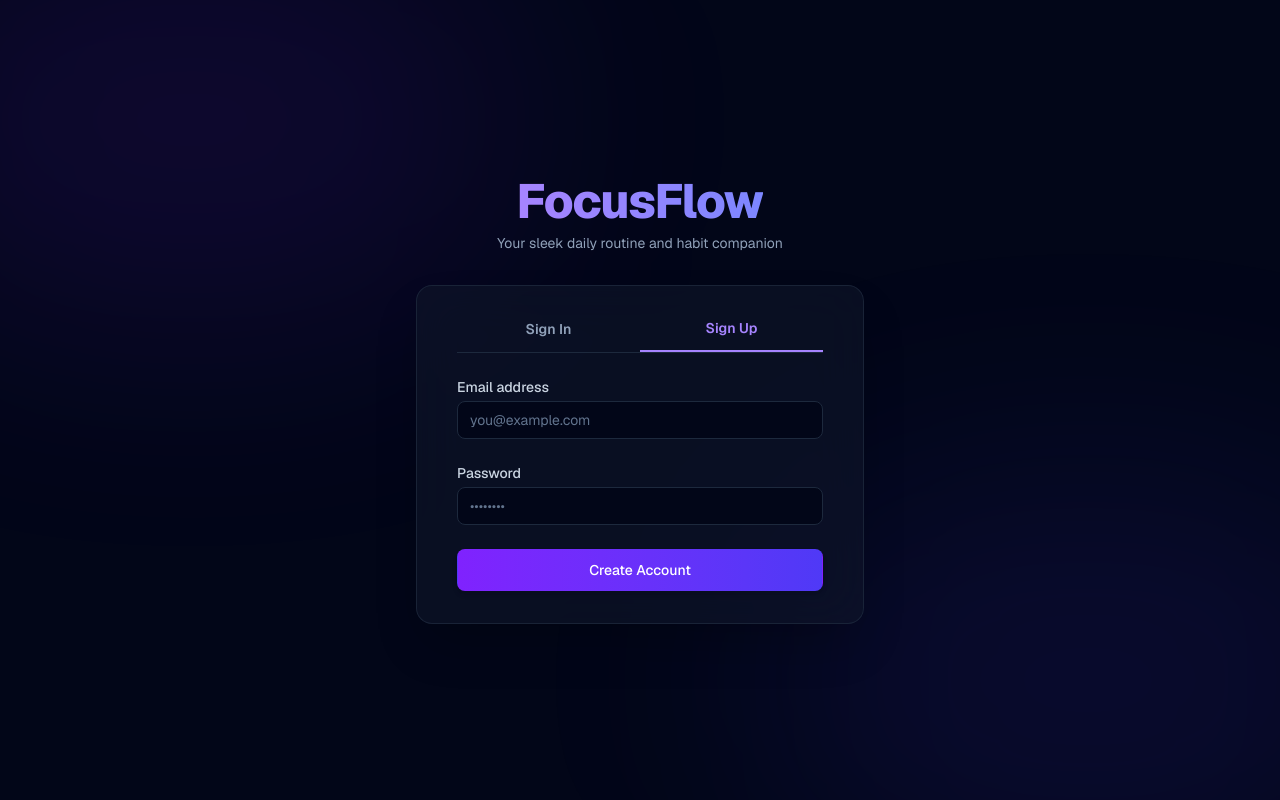
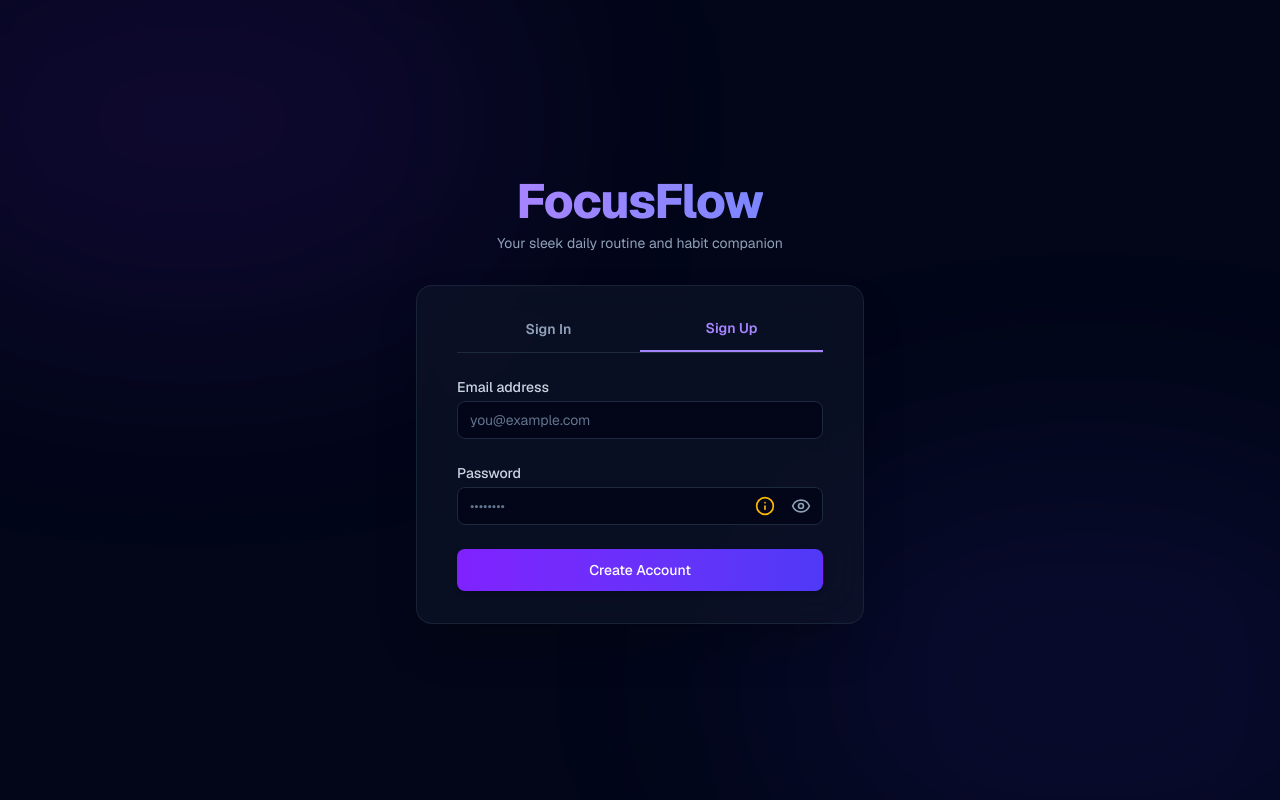
Before and after one commit to vikrant48/task-tracker, a Next.js app: page /login in a window 1280 px wide. Both pictures are taken after a click on the button "Sign Up". Built offline with nearby package versions, Linux system fonts and the light colour scheme.

Commit message:
feat: enhance signup process with strong password validation and user feedback

```diff
--- a/app/login/actions.ts
+++ b/app/login/actions.ts
@@ -3,6 +3,7 @@
 import { revalidatePath } from 'next/cache';
 import { redirect } from 'next/navigation';
 import { createClient } from '@/lib/supabase/server';
+import { isStrongPassword } from '@/lib/password';
 
 export type AuthResult = { error?: string; success?: string } | undefined;
 
@@ -37,14 +38,28 @@ export async function signup(formData: FormData): Promise<AuthResult> {
         return { error: 'Email and password are required.' };
     }
 
+    if (!isStrongPassword(credentials.password)) {
+        return { error: 'Password needs at least 6 characters, one capital letter and one special character.' };
+    }
+
     const supabase = await createClient();
-    const { error } = await supabase.auth.signUp(credentials);
+    const { data, error } = await supabase.auth.signUp(credentials);
 
     if (error) {
         return { error: error.message };
     }
+    // Supabase hides whether an email is registered: an existing account comes back with no identities
+    if (data.user && data.user.identities?.length === 0) {
+        return { error: 'An account with this email already exists. Please sign in.' };
+    }
+    // No session means Supabase requires email confirmation first
+    if (!data.session) {
+        return { success: 'Account created! Check your inbox and confirm your email, then sign in.' };
+    }
 
-    return { success: 'Account created! You can now log in.' };
+    // Signed in straight away
+    revalidatePath('/', 'layout');
+    redirect('/');
 }
 
 export async function signout() {
--- a/app/login/page.tsx
+++ b/app/login/page.tsx
@@ -1,6 +1,8 @@
 'use client';
 
 import { useState, useTransition, type FormEvent } from 'react';
+import { Eye, EyeOff, Info, Check, X } from 'lucide-react';
+import { PASSWORD_RULES, isStrongPassword } from '@/lib/password';
 import { login, signup } from './actions';
 
 export default function LoginPage() {
@@ -8,11 +10,28 @@ export default function LoginPage() {
     const [error, setError] = useState<string | null>(null);
     const [success, setSuccess] = useState<string | null>(null);
     const [isPending, startTransition] = useTransition();
+    const [password, setPassword] = useState('');
+    const [showPassword, setShowPassword] = useState(false);
+    const [showRules, setShowRules] = useState(false);
+
+    const isSignup = mode === 'signup';
+    const weakPassword = isSignup && !isStrongPassword(password);
+
+    const switchMode = (next: 'login' | 'signup') => {
+        setMode(next);
+        setError(null);
+        setSuccess(null);
+        setShowRules(false);
+    };
 
     const handleSubmit = async (e: FormEvent<HTMLFormElement>) => {
         e.preventDefault();
         setError(null);
         setSuccess(null);
+        if (weakPassword) {
+            setShowRules(true);
+            return;
+        }
 
         const form = e.currentTarget;
         const formData = new FormData(form);
@@ -30,6 +49,7 @@ export default function LoginPage() {
                 } else if (result?.success) {
                     setSuccess(result.success);
                     form.reset();
+                    setPassword('');
                 }
             }
         });
@@ -59,11 +79,7 @@ export default function LoginPage() {
                         <button
                             type="button"
                             aria-pressed={mode === 'login'}
-                            onClick={() => {
-                                setMode('login');
-                                setError(null);
-                                setSuccess(null);
-                            }}
+                            onClick={() => switchMode('login')}
                             className={`pb-3 text-sm font-semibold flex-1 transition-all ${mode === 'login'
                                 ? 'text-violet-400 border-b-2 border-violet-400'
                                 : 'text-slate-400 hover:text-slate-200'
@@ -74,11 +90,7 @@ export default function LoginPage() {
                         <button
                             type="button"
                             aria-pressed={mode === 'signup'}
-                            onClick={() => {
-                                setMode('signup');
-                                setError(null);
-                                setSuccess(null);
-                            }}
+                            onClick={() => switchMode('signup')}
                             className={`pb-3 text-sm font-semibold flex-1 transition-all ${mode === 'signup'
                                 ? 'text-violet-400 border-b-2 border-violet-400'
                                 : 'text-slate-400 hover:text-slate-200'
@@ -110,17 +122,61 @@ export default function LoginPage() {
                             <label htmlFor="password" className="block text-sm font-medium text-slate-300">
                                 Password
                             </label>
-                            <div className="mt-1">
+                            <div className="mt-1 relative">
                                 <input
                                     id="password"
                                     name="password"
-                                    type="password"
+                                    type={showPassword ? 'text' : 'password'}
                                     autoComplete={mode === 'login' ? 'current-password' : 'new-password'}
                                     required
-                                    className="appearance-none block w-full px-3 py-2 border border-slate-800 rounded-lg bg-slate-950 placeholder-slate-500 text-slate-200 focus:outline-none focus:ring-2 focus:ring-violet-500 focus:border-transparent transition-all sm:text-sm"
+                                    value={password}
+                                    onChange={(e) => setPassword(e.target.value)}
+                                    aria-describedby={isSignup ? 'password-rules' : undefined}
+                                    aria-invalid={weakPassword && password.length > 0}
+                                    className={`appearance-none block w-full pl-3 py-2 border border-slate-800 rounded-lg bg-slate-950 placeholder-slate-500 text-slate-200 focus:outline-none focus:ring-2 focus:ring-violet-500 focus:border-transparent transition-all sm:text-sm ${weakPassword ? 'pr-20' : 'pr-11'}`}
                                     placeholder="••••••••"
                                 />
+                                <div className="absolute inset-y-0 right-1 flex items-center">
+                                    {weakPassword && (
+                                        <button
+                                            type="button"
+                                            onClick={() => setShowRules((v) => !v)}
+                                            aria-label="Password requirements"
+                                            aria-expanded={showRules}
+                                            title="Password requirements"
+                                            className="w-9 h-9 flex items-center justify-center rounded-md text-amber-400 hover:text-amber-300"
+                                        >
+                                            <Info className="w-5 h-5" />
+                                        </button>
+                                    )}
+                                    <button
+                                        type="button"
+                                        onClick={() => setShowPassword((v) => !v)}
+                                        aria-label={showPassword ? 'Hide password' : 'Show password'}
+                                        aria-pressed={showPassword}
+                                        title={showPassword ? 'Hide password' : 'Show password'}
+                                        className="w-9 h-9 flex items-center justify-center rounded-md text-slate-400 hover:text-slate-200"
+                                    >
+                                        {showPassword ? <EyeOff className="w-5 h-5" /> : <Eye className="w-5 h-5" />}
+                                    </button>
+                                </div>
                             </div>
+
+                            {/* Signup: what a password needs, ticked off as you type */}
+                            {isSignup && (showRules || (password.length > 0 && weakPassword)) && (
+                                <ul id="password-rules" className="mt-2 space-y-1 text-xs">
+                                    {PASSWORD_RULES.map((rule) => {
+                                        const ok = rule.test(password);
+                                        return (
+                                            <li key={rule.id} className={`flex items-center gap-1.5 ${ok ? 'text-emerald-400' : 'text-amber-400'}`}>
+                                                {ok ? <Check className="w-3.5 h-3.5" /> : <X className="w-3.5 h-3.5" />}
+                                                <span>{rule.label}</span>
+                                                <span className="sr-only">{ok ? '(done)' : '(missing)'}</span>
+                                            </li>
+                                        );
+                                    })}
+                                </ul>
+                            )}
                         </div>
 
                         {error && (
--- /dev/null
+++ b/lib/password.ts
@@ -0,0 +1,8 @@
+// Password rules for new accounts. Shared by the signup form (live hints) and the server action (enforced).
+export const PASSWORD_RULES = [
+    { id: 'length', label: 'At least 6 characters', test: (p: string) => p.length >= 6 },
+    { id: 'upper', label: 'One capital letter (A–Z)', test: (p: string) => /[A-Z]/.test(p) },
+    { id: 'special', label: 'One special character (e.g. ! @ # $ %)', test: (p: string) => /[^A-Za-z0-9\s]/.test(p) },
+] as const;
+
+export const isStrongPassword = (password: string) => PASSWORD_RULES.every((rule) => rule.test(password));
```
Also changed, not shown: 2 other files (tests, documents, lock files or other folders).
